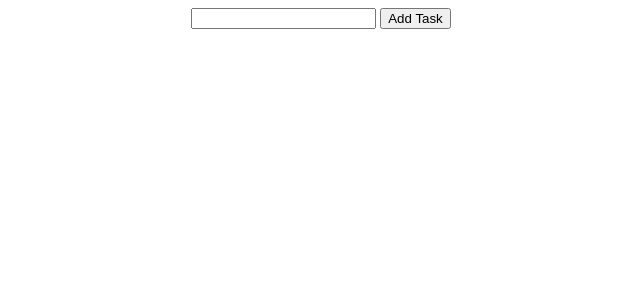
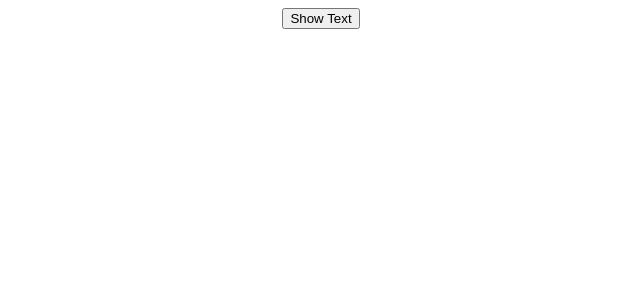
Before and after one commit to gopalkatariya44/first-react-app, a React (Create React App) app: page / in a window 1280 px wide. Shown: the top 300 px of the page, without its empty margins (319-959 px from the left). Built offline with nearby package versions, Linux system fonts and the light colour scheme.

Commit message:
useEffect

```diff
--- a/src/App.js
+++ b/src/App.js
@@ -1,53 +1,19 @@
 import './App.css';
 import { useState } from 'react';
-import Task, { } from './Task';
+import Text, { } from './Text';
 
 function App() {
-  const [todoList, setTodoList] = useState([])
-  const [newTask, setNewTask] = useState("")
-
-  function handleChange(event) {
-    setNewTask(event.target.value);
-
-  }
-  function addTask() {
-    const task = {
-      id: todoList.length === 0 ? 1 : todoList[todoList.length - 1].id + 1,
-      taskName: newTask,
-      done: false,
-    };
-    setTodoList([...todoList, task]);
-    console.log(todoList);
-  }
-
-  function deleteTask(id) {
-    setTodoList(todoList.filter((task) => task.id !== id));
-  }
-  function doneTask(id) {
-    setTodoList(todoList.map((task) => {
-      if (task.id === id) {
-        return { ...task, done: true };
-      } else {
-        return task
-      }
-    }));
-  }
+  const [showText, setShowText] = useState(false);
 
   return (
     <div className="App">
-      <div className='addTask'>
-        <input onChange={handleChange} type='text' />&nbsp;
-        <button onClick={addTask}>Add Task</button>
-      </div>
 
-      <div className='list'>
-        {
-          todoList.map((task) => {
-            return <Task done={task.done} taskName={task.taskName} id={task.id} deleteTask={deleteTask} doneTask={doneTask} />
-          })
-        }
-      </div>
-
+      <button onClick={() => { setShowText(!showText) }}>
+        Show Text
+      </button>
+      <br />
+      <br />
+      {showText && <Text />}
     </div>
   );
 }
--- a/src/Task.js
+++ /dev/null
@@ -1,11 +0,0 @@
-const Task = (props) => {
-    return (
-        <div className="task" style={{ background: props.done ? "green" : "white" }}>
-            <h1>{props.taskName}</h1>
-            <button onClick={() => props.deleteTask(props.id)}>Delete</button>
-            <button onClick={() => props.doneTask(props.id)}>Done</button>
-        </div>
-    );
-};
-
-export default Task;
--- /dev/null
+++ b/src/Text.js
@@ -0,0 +1,28 @@
+import { useState, useEffect } from 'react';
+import React from 'react';
+
+const Text = () => {
+    const [text, setText] = useState("");
+
+    useEffect(() => {
+        console.log("component mounted");
+        return () => {
+            console.log("component unmounted");
+        }
+    }, []);
+
+
+    return (
+        <div>
+            <input onChange={(event) => {
+                setText(event.target.value);
+            }} />
+
+            <h1>{text}</h1>
+        </div>
+
+
+    );
+};
+
+export default Text;
```
